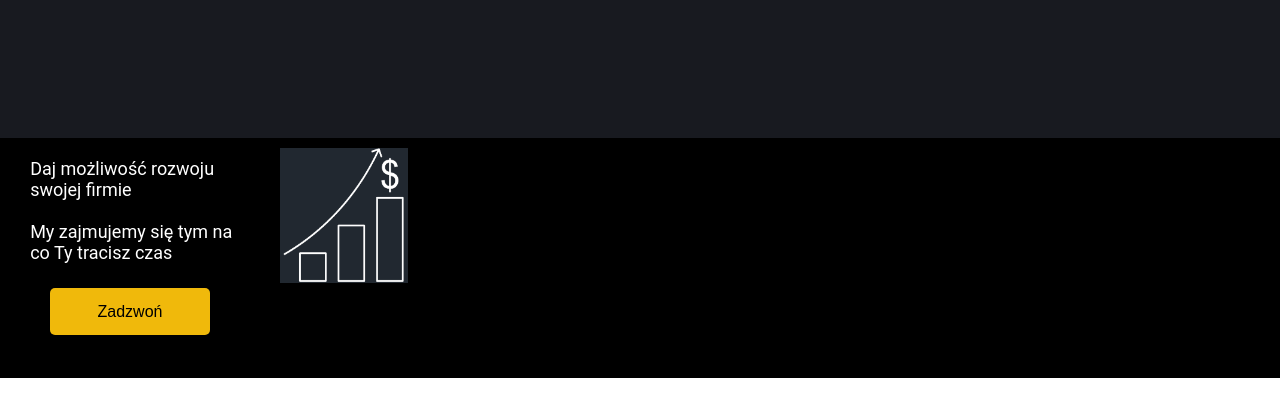
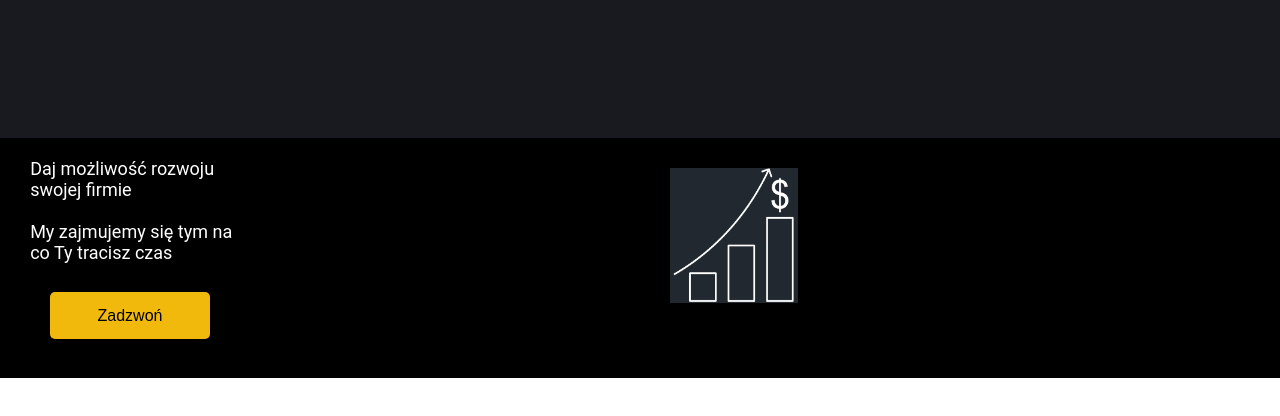
Before and after one commit to ErykBabayan/NIKE, a plain HTML site: page index.html in a window 1280 px wide. Shown: the part 102-518 px from the top of the page. Drawn offline with Linux system fonts and the light colour scheme.

Commit message:
change position

```diff
--- a/styles.css
+++ b/styles.css
@@ -62,20 +62,20 @@ header {
 	flex: 50%;
 	}
 .image_1 img{
-	position: absolute;
+
 	width: 128.19px;
 	height: 134.6px;
-	left: 280px;
-	top: 250px;
+	margin-left: 30px;
+	margin-top: 30px;
 
-	background-image:
-}
+	background-color:black:
+	}
 .tekst_1{
-	position: absolute;
+
 	width: 225.08px;
 	height: 24.11px;
-	left: 30.14px;
-	top: 260px;
+	margin-left: 30.14px;
+	margin-top: 20px;
 
 	font-family: Roboto;
 	font-style: normal;
@@ -84,7 +84,7 @@ header {
 	line-height: 21px;
 
 	color: #FFFFFF;
-}
+	}
 .button_1 {
 	width: 20vh;
 	background-color: #F0B90B;;
@@ -93,10 +93,10 @@ header {
 	line-height: 19px;
 	font-style:normal;
 	border-radius: 5px;
-    position: absolute;
-    left: 50px;
-    top: 390px;
-    overflow-y: scroll;
-    border:none;
-  }
+
+	margin-left: 50px;
+	margin-top: 110px;
+	overflow-y: scroll;
+	border:none;
+	}
 /* HEADER */ /* HEADER */ /* HEADER */
```
